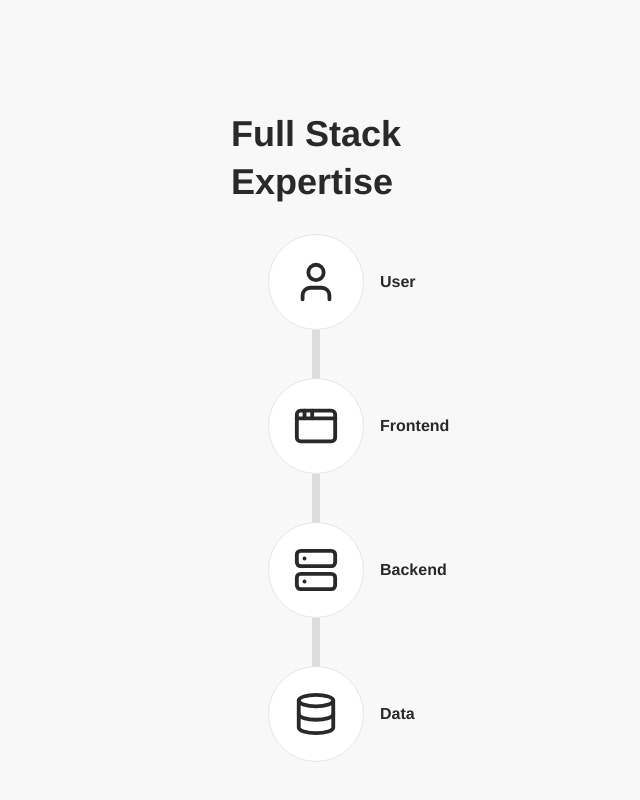
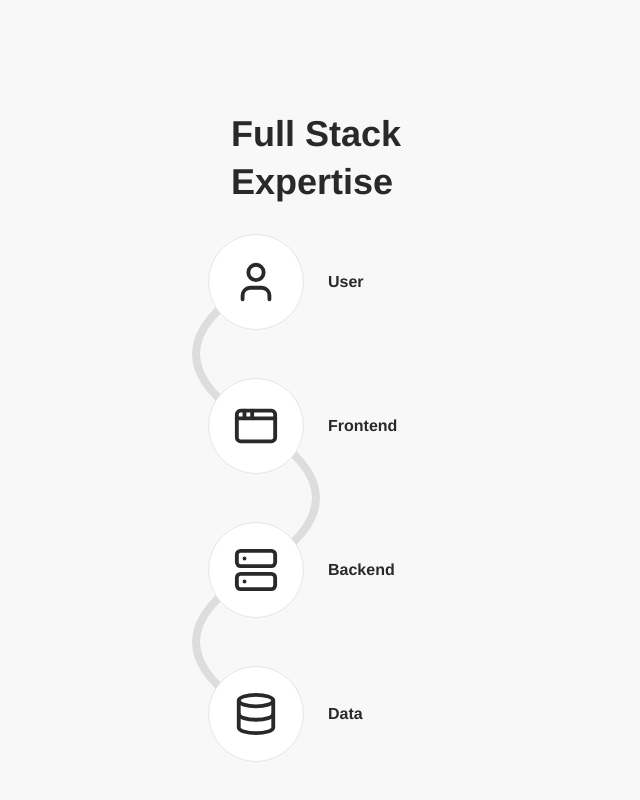
Before and after one commit to xcklein/christian-www, a React (Vite) app: page / in a window 1280 px wide. Shown: the part 814-1614 px from the top of the page, without its empty margins (324-964 px from the left). Built offline with nearby package versions, Linux system fonts and the light colour scheme.

Commit message:
full stack updates

```diff
--- a/src/pages/home-page.tsx
+++ b/src/pages/home-page.tsx
@@ -108,13 +108,14 @@ function FullStackSection() {
         viewport={{ once: false, amount: 0.5 }}
         transition={{ duration: 0.6, delay: 0.2 }}
       >
-        <div className="flex flex-col items-center gap-8 md:gap-12">
-          <div className="relative flex justify-center">
+        <div className="grid w-fit grid-cols-2 gap-x-4 gap-y-8 md:gap-x-6 md:gap-y-12">
+          <div className="flex justify-center">
             <Circle ref={userRef}>
               <UserIcon className="h-full w-full object-contain" />
             </Circle>
+          </div>
           <motion.p
-              className="absolute top-1/2 left-full ml-4 -translate-y-1/2 font-semibold"
+            className="flex items-center font-semibold"
             initial={{ opacity: 0 }}
             whileInView={{ opacity: 1 }}
             viewport={{ once: false, amount: 0.5 }}
@@ -122,13 +123,13 @@ function FullStackSection() {
           >
             User
           </motion.p>
-          </div>
-          <div className="relative flex justify-center">
+          <div className="flex justify-center">
             <Circle ref={frontendRef}>
               <AppWindowIcon className="h-full w-full object-contain" />
             </Circle>
+          </div>
           <motion.p
-              className="absolute top-1/2 left-full ml-4 -translate-y-1/2 font-semibold"
+            className="flex items-center font-semibold"
             initial={{ opacity: 0 }}
             whileInView={{ opacity: 1 }}
             viewport={{ once: false, amount: 0.5 }}
@@ -136,13 +137,13 @@ function FullStackSection() {
           >
             Frontend
           </motion.p>
-          </div>
-          <div className="relative flex justify-center">
+          <div className="flex justify-center">
             <Circle ref={backendRef}>
               <ServerIcon className="h-full w-full object-contain" />
             </Circle>
+          </div>
           <motion.p
-              className="absolute top-1/2 left-full ml-4 -translate-y-1/2 font-semibold"
+            className="flex items-center font-semibold"
             initial={{ opacity: 0 }}
             whileInView={{ opacity: 1 }}
             viewport={{ once: false, amount: 0.5 }}
@@ -150,13 +151,13 @@ function FullStackSection() {
           >
             Backend
           </motion.p>
-          </div>
-          <div className="relative flex justify-center">
+          <div className="flex justify-center">
             <Circle ref={dataRef}>
               <DatabaseIcon className="h-full w-full object-contain" />
             </Circle>
+          </div>
           <motion.p
-              className="absolute top-1/2 left-full ml-4 -translate-y-1/2 font-semibold"
+            className="flex items-center font-semibold"
             initial={{ opacity: 0 }}
             whileInView={{ opacity: 1 }}
             viewport={{ once: false, amount: 0.5 }}
@@ -165,10 +166,23 @@ function FullStackSection() {
             Data
           </motion.p>
         </div>
-        </div>
         <AnimatedBeam
           containerRef={containerRef}
-          fromRef={dataRef}
+          fromRef={userRef}
+          toRef={frontendRef}
+          gradientStartColor="var(--foreground)"
+          gradientStopColor="var(--primary)"
+          pathColor="var(--muted-foreground)"
+          pathWidth={pathWidth}
+          reverse
+          duration={duration}
+          delay={3}
+          curvature={120}
+          vertical
+        />
+        <AnimatedBeam
+          containerRef={containerRef}
+          fromRef={frontendRef}
           toRef={backendRef}
           gradientStartColor="var(--foreground)"
           gradientStopColor="var(--primary)"
@@ -176,34 +190,23 @@ function FullStackSection() {
           pathWidth={pathWidth}
           reverse
           duration={duration}
+          delay={2}
+          curvature={-120}
           vertical
-          delay={0}
         />
         <AnimatedBeam
           containerRef={containerRef}
           fromRef={backendRef}
-          toRef={frontendRef}
+          toRef={dataRef}
           gradientStartColor="var(--foreground)"
           gradientStopColor="var(--primary)"
           pathColor="var(--muted-foreground)"
           pathWidth={pathWidth}
           reverse
           duration={duration}
+          delay={1}
+          curvature={120}
           vertical
-          delay={1}
-        />
-        <AnimatedBeam
-          containerRef={containerRef}
-          fromRef={frontendRef}
-          toRef={userRef}
-          gradientStartColor="var(--foreground)"
-          gradientStopColor="var(--primary)"
-          pathColor="var(--muted-foreground)"
-          pathWidth={pathWidth}
-          reverse
-          duration={duration}
-          vertical
-          delay={2}
         />
       </motion.div>
     </Section>
```
Lines whose indentation alone changed are shown as unchanged.
